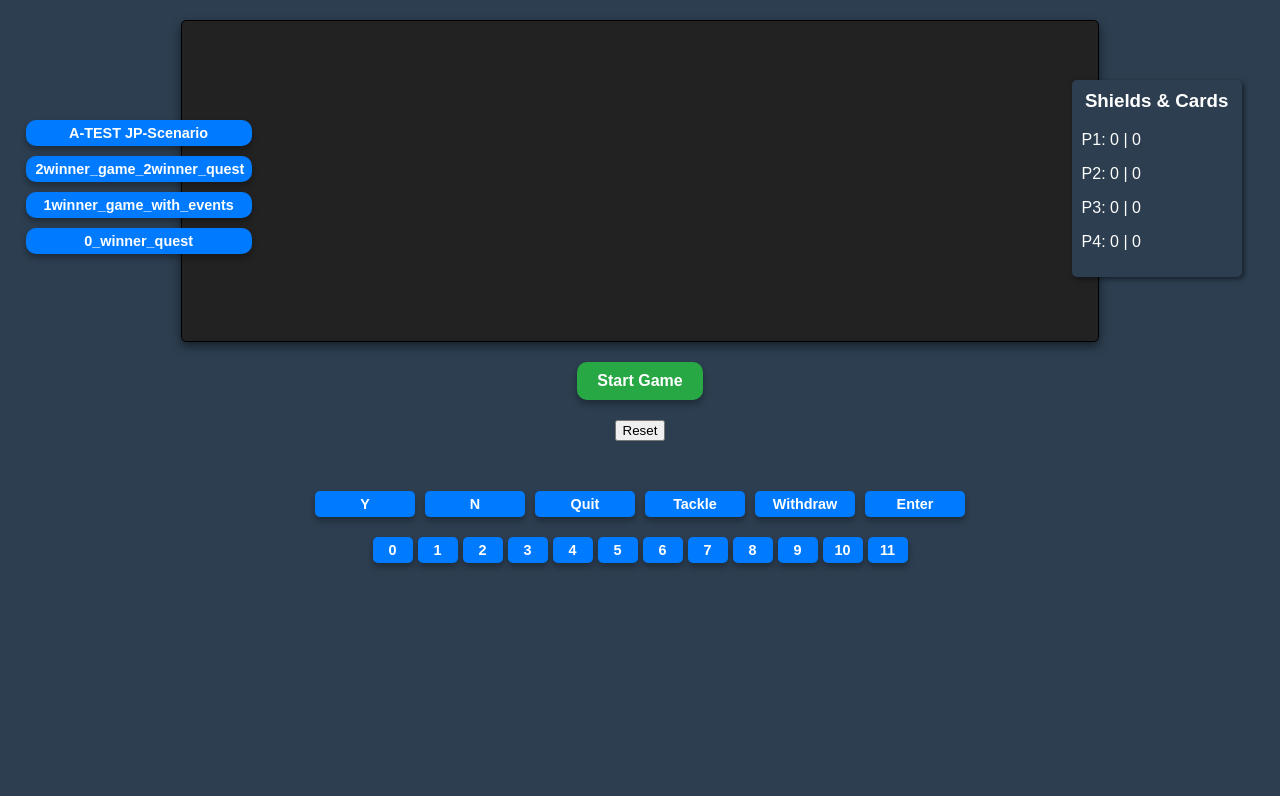
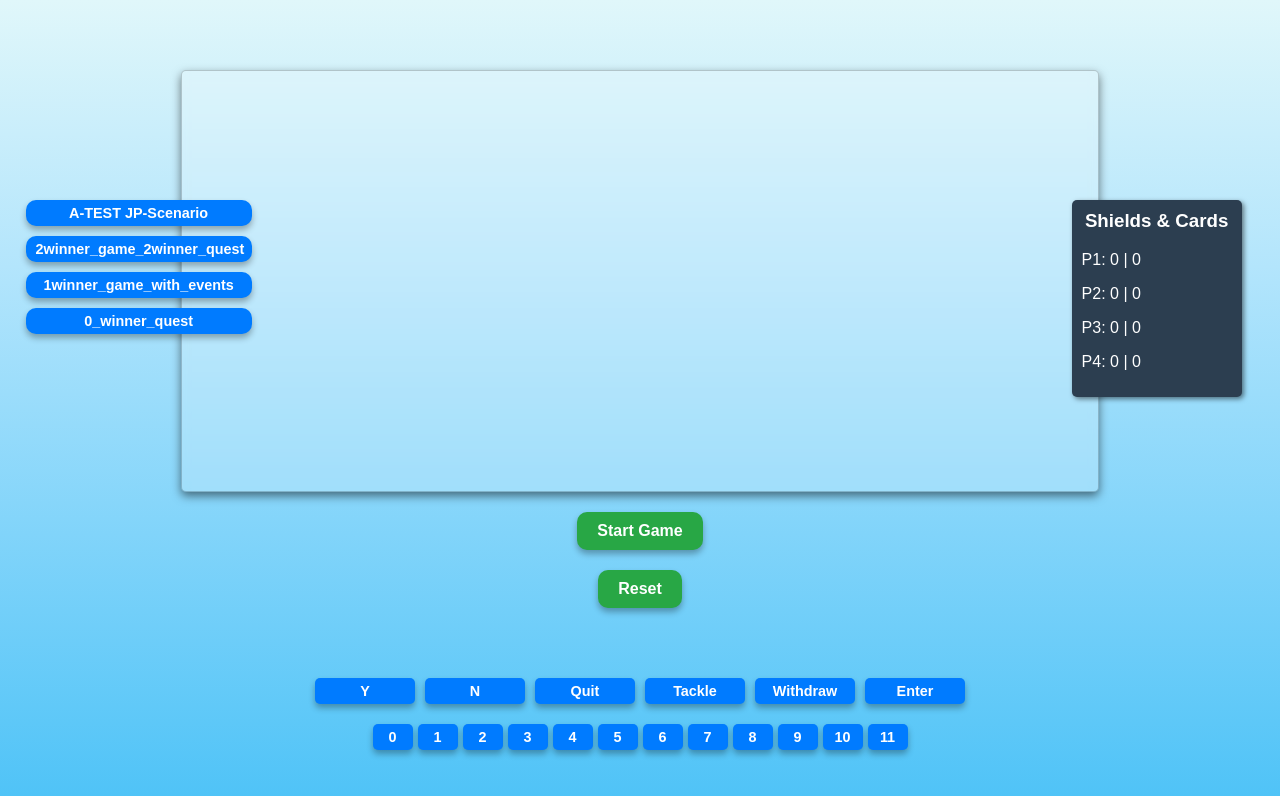
Before and after one commit to kiranadhikari1/Selenium-Automated-Interactive-Web-Game, a website: page game-frontend/index.html in a window 1280 px wide. Drawn offline with Linux system fonts and the light colour scheme.

Commit message:
Updated CSS

```diff
--- a/game-frontend/styles.css
+++ b/game-frontend/styles.css
@@ -5,24 +5,28 @@ body {
     display: flex;
     flex-direction: column;
     align-items: center;
-    background-color: #2c3e50;
+    justify-content: center;
+    min-height: 100vh;
+    background: linear-gradient(to bottom, #e0f7fa, #b3e5fc, #81d4fa, #4fc3f7);
     background-size: cover;
-    color: #ecf0f1;
+    color: #2c3e50;
 }
 
 #game-messages {
     margin: 20px auto;
     padding: 10px;
     width: 70%;
-    height: 300px;
-    background-color: #222;
-    color: #fff;
+    max-width: 1100px;
+    height: 400px;
+    background-color: rgba(255, 255, 255, 0.2);
+    color: #2c3e50;
     overflow-y: auto;
     border-radius: 5px;
-    border: 1px solid #000;
+    border: 1px solid rgba(0, 0, 0, 0.2);
     font-family: monospace;
     text-align: left;
     box-shadow: 0px 4px 10px rgba(0, 0, 0, 0.5);
+    backdrop-filter: blur(5px);
 }
 
 #start-game {
@@ -44,13 +48,32 @@ body {
     box-shadow: 0px 6px 10px rgba(0, 0, 0, 0.5);
 }
 
+#reset-button {
+    margin-bottom: 20px;
+    padding: 10px 20px;
+    font-size: 1em;
+    font-weight: bold;
+    border: none;
+    border-radius: 10px;
+    cursor: pointer;
+    background-color: #28a745;
+    color: white;
+    box-shadow: 0px 4px 6px rgba(0, 0, 0, 0.3);
+    transition: all 0.3s ease;
+}
+
+#reset-button:hover {
+    background-color: #218838;
+    box-shadow: 0px 6px 10px rgba(0, 0, 0, 0.5);
+}
+
 .scenarios {
     display: flex;
     flex-direction: column;
     gap: 10px;
     position: absolute;
     left: 2%;
-    top: 15%;
+    top: 25%;
 }
 
 .scenarios button {
@@ -127,7 +150,7 @@ body {
 
 .shieldCount {
     position: absolute;
-    top: 10%;
+    top: 25%;
     right: 3%;
     width: 150px;
     background-color: #2c3e50;
```
